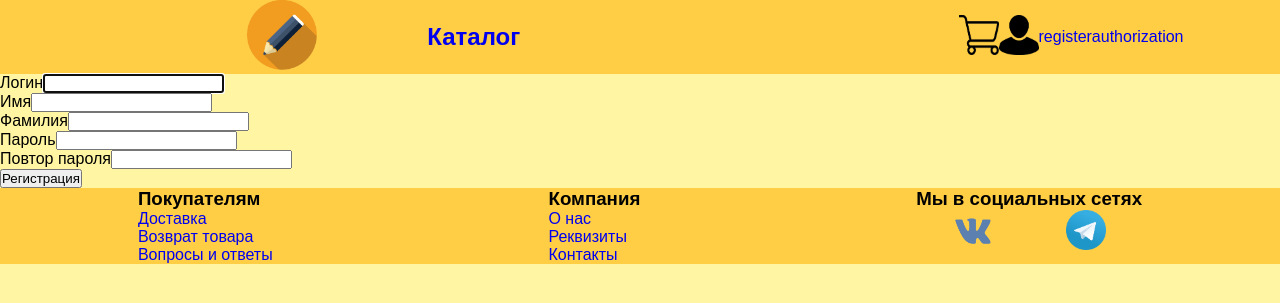
After one commit to PalmovuCocos/education_stationery_store, a Django app: page /register in a window 1280 px wide. The commit adds this page. Shown: the top 303 px of the page. Run offline with Django 4.2, Linux system fonts and the light colour scheme.

Commit message:
adding register form

```diff
--- a/globus/catalog/forms.py
+++ b/globus/catalog/forms.py
@@ -1,4 +1,6 @@
 from django import forms
+from django.contrib.auth.forms import UserCreationForm
+
 from .models import *
 
 
@@ -6,3 +8,12 @@ class AddBasketFrom(forms.ModelForm):    # наследование от кла
     class Meta:    # класс, который связвыет форму с моделью и показывает, какие должны быть поля от модели
         model = Basket
         fields = ['amount']
+
+
+class RegisterUserForm(UserCreationForm):
+    username = forms.CharField(label='Логин')
+    password1 = forms.CharField(label='Пароль')
+    password2 = forms.CharField(label='Повтор пароля')
+    class Meta:
+        model = User
+        fields = ('username', 'first_name', 'last_name', 'password1', 'password2')
--- a/globus/catalog/templates/catalog/base.html
+++ b/globus/catalog/templates/catalog/base.html
@@ -15,7 +15,9 @@
         <li><a href="{% url 'shop' %}"><h2>Каталог</h2></a></li></div>
         <div class="menu_right">
         <li><a href="{% url 'basket' %}"><img src="{% static 'catalog/images/basket.png' %}"></a></li>
-        <li><a href="#"><img src="{% static 'catalog/images/user.png' %}"></a></li></div>
+        <li><a href="#"><img src="{% static 'catalog/images/user.png' %}"></a></li>
+                    <li><a href="{% url 'register' %}">register</a></li>
+            <li><a href="{% url 'authorization' %}">authorization</a></li></div>
     </ul>
 </header>
 {% block content %}
--- /dev/null
+++ b/globus/catalog/templates/catalog/register.html
@@ -0,0 +1,12 @@
+{% extends 'catalog/base.html' %}
+
+{% block content %}
+<form method="post">
+    {% csrf_token %}
+    {% for f in form %}
+   <p> {{f.label}}{{f}}</p>
+    {{f.errors}}
+    {% endfor %}
+    <button type="submit">Регистрация</button>
+</form>
+{% endblock %}
--- a/globus/catalog/urls.py
+++ b/globus/catalog/urls.py
@@ -6,4 +6,6 @@ urlpatterns = [
     path('shop/', Shop.as_view(), name="shop"),
     path('basket/', basket, name="basket"),
     path('shop/product/<int:product_id>/', show_product, name='show_product'),
+    path('authorization', authorization, name='authorization'),
+    path('register', RegisterUser.as_view(), name='register'),
 ]
--- a/globus/catalog/views.py
+++ b/globus/catalog/views.py
@@ -1,9 +1,10 @@
 from django.http import HttpResponse, HttpResponseNotFound, Http404
 from django.shortcuts import render, redirect, get_object_or_404
+from django.urls import reverse_lazy
 from django.views import View
-from django.views.generic import ListView
+from django.views.generic import ListView, CreateView
 
-from .forms import AddBasketFrom
+from .forms import AddBasketFrom, RegisterUserForm
 from .models import *
 
 
@@ -60,3 +61,18 @@ def show_product(request, product_id):
 
 def pageNotFound(request, exception):
     return HttpResponseNotFound('<h1>Страница не найдена</h1>')
+
+
+class RegisterUser(CreateView):
+    form_class = RegisterUserForm
+    template_name = 'catalog/register.html'
+    success_url = reverse_lazy('home')
+
+    def get_context_data(self, *, object_list=None, **kwargs):
+        context = super().get_context_data(**kwargs)
+        context['title'] = 'Регистрация'
+        return context
+
+
+def authorization(request):
+    return HttpResponseNotFound('Авторизация')
```
Also changed, not shown: globus/catalog/templates/catalog/authorization.html (added, +10 -0 lines).
